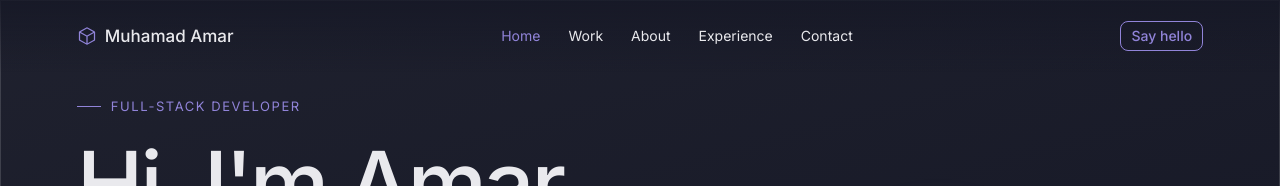
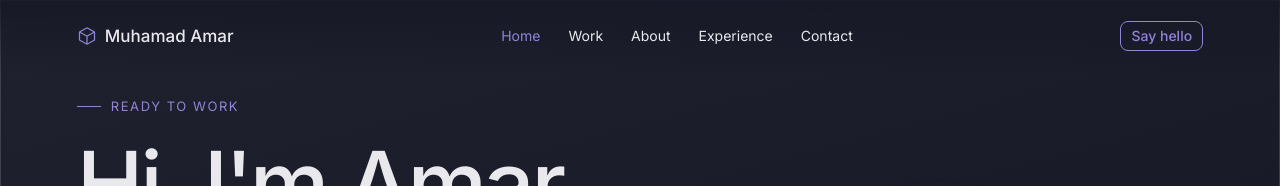
Before and after one commit to AmarAzraee-Work/Portfolio, a React (Vite) app: page / in a window 1280 px wide. Shown: the top 186 px of the page. Built offline with nearby package versions, Linux system fonts and the light colour scheme; no server answers.

Commit message:
content: change the Home eyebrow to Ready to Work

```diff
--- a/src/data/sections.js
+++ b/src/data/sections.js
@@ -1,7 +1,7 @@
 // Fixed copy for each face of the cube (headings and intros from the design).
 export const sections = {
   labels: ['Home', 'Work', 'About', 'Experience', 'Contact'],
-  home: { eyebrow: 'Full-stack developer', scrollHint: 'Scroll or drag to turn the cube' },
+  home: { eyebrow: 'Ready to Work', scrollHint: 'Scroll or drag to turn the cube' },
   work: {
     eyebrow: 'Selected work',
     heading: "Things I've built",
```
